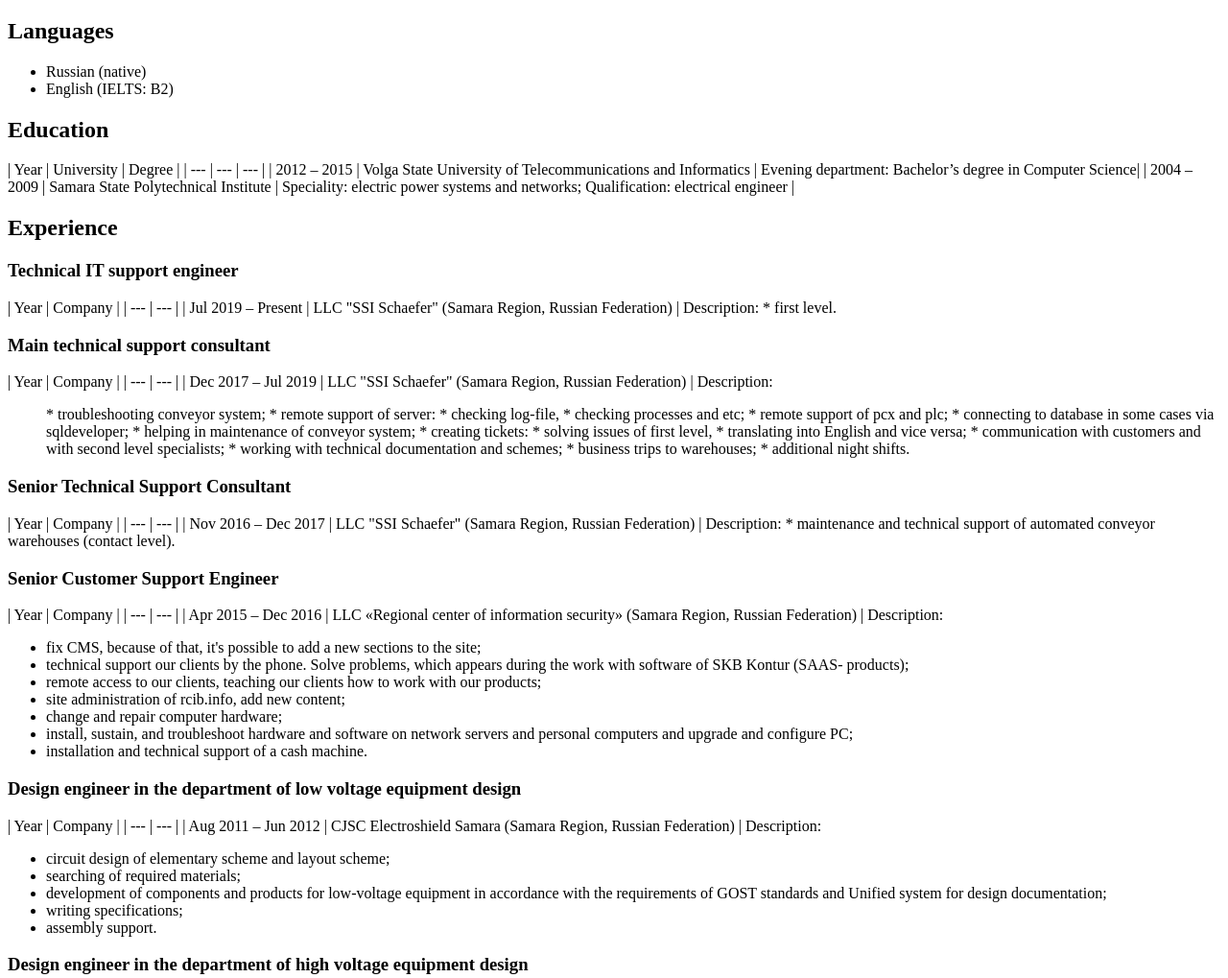
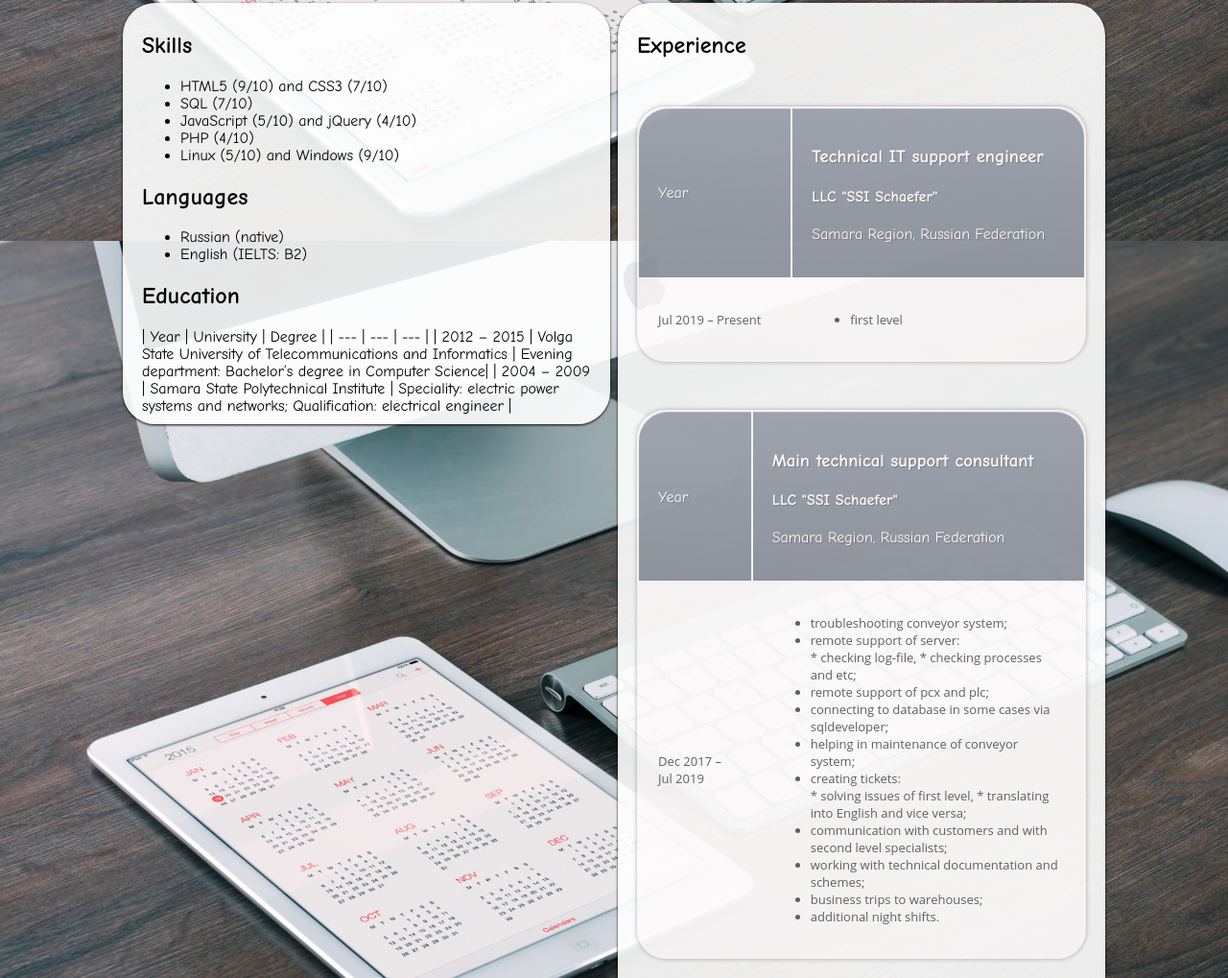
Before and after one commit to satfaat/rsschool-cv, a plain HTML site: page index.html in a window 1280 px wide. Shown: the part 599-1618 px from the top of the page at 96% size. Drawn offline with Linux system fonts and the light colour scheme.

Commit message:
add basic css style and fix table with html tags

```diff
--- a/css/main.css
+++ b/css/main.css
@@ -0,0 +1,107 @@
+*, *::before, *::after {
+    box-sizing:border-box;
+    -moz-box-sizing: border-box;
+    -webkit-box-sizing: border-box;
+}
+
+
+html { font-family: "Comic Sans MS", "Century Gothic", sans-serif;
+
+}
+
+body {
+    max-width: 1024px;
+    margin: 0 auto;
+    background: rgba(235, 230, 230, 0.7) url("../img/background/work_3.jpg") no-repeat fixed center;
+    background-size: cover;
+
+}
+.card {
+    margin: 8px 0;
+    padding: 10px 20px;
+    border-radius: 34px;
+    box-shadow: 0 1px 3px rgba(14, 9, 9, 0.5), 0 1px 2px rgba(0, 0, 0, 0.7);
+}
+
+.color_bg_white_glass {
+    background-color: rgba(255, 255, 255, 0.9);
+}
+.grid {
+    display: grid;
+    grid-template-columns: repeat(auto-fit, minmax(240px, 1fr));
+    grid-gap: 1rem;
+}
+.grid_card {
+    display: grid;
+    grid-template-columns: repeat(auto-fit, minmax(260px, 1fr));
+    grid-gap: .5rem;
+    align-items: flex-start;
+}
+
+/*Table*/
+table {
+    width: 100%;
+    border-collapse: separate;
+    background: rgba(252, 248, 248, 0.5);
+    border-radius: 30px;
+    margin:50px auto;
+    box-shadow: 0px 0px 5px rgba(0,0,0,0.3);
+}
+/*thead { border-radius: 30px; }*/
+
+thead th {
+    /*font-family: 'Patua One', cursive;*/
+    font-size:16px;
+    font-weight:400;
+    color:#fff;
+    text-shadow:1px 1px 0px rgba(0,0,0,0.5);
+    text-align:left;
+    padding:20px;
+    background-image: linear-gradient(#646f7f, #4a5564);
+    border-top:1px solid #858d99;
+    opacity: 0.6;
+
+    &:last-child {
+      @include border-top-right-radius(5px);
+    }
+  }
+
+th:first-child {border-top-left-radius: 30px;}
+th:last-child {border-top-right-radius: 30px;}
+tbody tr td {
+    font-family: 'Open Sans', sans-serif;
+    font-weight:400;
+    color:#5f6062;
+    font-size:13px;
+    padding:20px 20px 20px 20px;
+    border-bottom:1px solid #e0e0e0;
+}
+
+/* Zebra striping */
+tbody tr:nth-child(2n) {
+    background:#f0f3f5;
+}
+
+  tbody tr:last-child td {
+    border-bottom:none;
+    &:first-child {
+      @include border-bottom-left-radius(5px);
+    }
+    &:last-child {
+      @include border-bottom-right-radius(5px);
+    }
+  }
+
+  tbody:hover > tr td {
+    opacity: 0.5;
+
+    /* uncomment for blur effect */
+    /* color:transparent;
+    @include text-shadow(0px 0px 2px rgba(0,0,0,0.8));*/
+  }
+
+  tbody:hover > tr:hover td {
+    @include text-shadow(none);
+    color:#2d2d2d;
+    @include opacity(1.0);
+  }
--- a/index.html
+++ b/index.html
@@ -6,18 +6,13 @@
         <link rel='stylesheet' href='css/main.css'/>
     </head><body>
 
-    <header>
-        <h1>Sattarov Faat</h1>
+    <header class="card color_bg_white_glass grid">
+        <section>
+            <h1>Faat Sattarov</h1>
             <hr>
             <h5>Junior web developer</h5>
-    </header>
-
-    <ul>
-        <li>Country: Russia, Samara</li>
-        <li>Date of birth: 11.08.1986</li>
-    </ul>
-
-
+        </section>
+        <section>
             <h2> About me </h2>
             <p>
                 I don’t have much experience. There was branch that programming controllers in the department where I worked as design engineer.
@@ -35,6 +30,16 @@
                 And then to learn Python as it also used for web development for example django.
                 Because try to learn many languages it makes no sense.
             </p>
+        </section>
+    </header>
+
+    <ul>
+        <li>Country: Russia, Samara</li>
+        <li>Date of birth: 11.08.1986</li>
+    </ul>
+
+
+
 
     | Contacts| |
     | --- | --- |
@@ -51,14 +56,15 @@
     | [website](http://nontest.000webhostapp.com/) |
     | [rs.school](https://app.rs.school/login) |
 
-    <aside class="aside_l">
+    <div class="grid_card">
+        <aside class="aside_l card color_bg_white_glass">
             <h2> Skills </h2>
 
             <ul>
                 <li> HTML5 (9/10) and CSS3 (7/10) </li>
                 <li> SQL (7/10) </li>
                 <li> JavaScript (5/10) and jQuery (4/10) </li>
-            <li> PHP (4/10)</li>
+                <li> PHP (4/10) </li>
                 <li> Linux (5/10) and Windows (9/10) </li>
             </ul>
 
@@ -78,65 +84,139 @@
 
         </aside>
 
-    <main>
+        <main class="card color_bg_white_glass">
             <h2> Experience </h2>
 
+    <table>
+        <thead>
+             <tr>
+                <th>Year</th>
+                <th>
                     <h3> Technical IT support engineer </h3>
-        | Year | Company |
-        | --- | --- |
-        | Jul 2019 – Present | LLC "SSI Schaefer" (Samara Region, Russian Federation) |
-        Description:
-        * first level.
+                    <h4>LLC "SSI Schaefer"</h4>
+                    <p>Samara Region, Russian Federation</p>
+                </th>
+            </tr>
+        </thead>
+        <tbody>
+            <tr>
+                <td>Jul 2019 – Present</td>
+                <td>
+                    <ul>
+                        <li>first level</li>
+                    </ul>
+                </td>
+            </tr>
+        </tbody>
+    </table>
 
+    <table>
+        <thead>
+            <tr>
+                <th>Year</th>
+                <th>
                     <h3> Main technical support consultant </h3>
-        | Year | Company |
-        | --- | --- |
-        | Dec 2017 – Jul 2019 | LLC "SSI Schaefer" (Samara Region, Russian Federation) |
-        Description:
+                    <h4>LLC "SSI Schaefer"</h4>
+                    <p>Samara Region, Russian Federation</p>
+                </th>
+            </tr>
+        </thead>
+        <tbody>
+            <tr>
+                <td> Dec 2017 – Jul 2019 </td>
+                <td>
                     <ul>
-            * troubleshooting conveyor system;
-            * remote support of server:
+                        <li> troubleshooting conveyor system;</li>
+                        <li> remote support of server:</li>
                                 * checking log-file,
                                 * checking processes and etc;
-            * remote support of pcx and plc;
-            * connecting to database in some cases via sqldeveloper;
-            * helping in maintenance of conveyor system;
-            * creating tickets:
+                        <li> remote support of pcx and plc;</li>
+                        <li> connecting to database in some cases via sqldeveloper;</li>
+                        <li> helping in maintenance of conveyor system; </li>
+                        <li> creating tickets: </li>
                                 * solving issues of first level,
                                 * translating into English and vice versa;
-            * communication with customers and with second level specialists;
-            * working with technical documentation and schemes;
-            * business trips to warehouses;
-            * additional night shifts.
+                        <li> communication with customers and with second level specialists; </li>
+                        <li> working with technical documentation and schemes; </li>
+                        <li> business trips to warehouses; </li>
+                        <li> additional night shifts. </li>
                     </ul>
+                </td>
+            </tr>
+        </tbody>
+    </table>
 
+    <table>
+        <thead>
+            <tr>
+                <th>Year</th>
+                <th>
                     <h3> Senior Technical Support Consultant </h3>
-        | Year | Company |
-        | --- | --- |
-        | Nov 2016 – Dec 2017 | LLC "SSI Schaefer" (Samara Region, Russian Federation) |
-        Description:
-        * maintenance and technical support of automated conveyor warehouses (contact level).
+                    <h4>LLC "SSI Schaefer"</h4>
+                    <p>Samara Region, Russian Federation</p>
+                </th>
+            </tr>
+        </thead>
+        <tbody>
+            <tr>
+                <td>Nov 2016 – Dec 2017</td>
+                <td>
+                    <ul>
+                        <li>maintenance and technical support of automated conveyor warehouses (contact level).</li>
+                    </ul>
+                </td>
+            </tr>
+        </tbody>
+    </table>
 
+
+
+    <table>
+        <thead>
+            <tr>
+                <th>Year</th>
+                <th>
                     <h3> Senior Customer Support Engineer </h3>
-        | Year | Company |
-        | --- | --- |
-        | Apr 2015 – Dec 2016 | LLC «Regional center of information security» (Samara Region, Russian Federation) |
-        Description:
+                    <h4>LLC «Regional center of information security»</h4>
+                    <p>Samara Region, Russian Federation</p>
+                </th>
+            </tr>
+        </thead>
+        <tbody>
+            <tr>
+                <td>Apr 2015 – Dec 2016</td>
+                <td>
                     <ul>
-            <li> fix CMS, because of that, it's possible to add a new sections to the site;
-            <li> technical support our clients by the phone. Solve problems, which appears during the work with software of SKB Kontur (SAAS- products);
-            <li> remote access to our clients, teaching our clients how to work with our products;
-            <li> site administration of rcib.info, add new content;
-            <li> change and repair computer hardware;
-            <li> install, sustain, and troubleshoot hardware and software on network servers and personal computers and upgrade and configure PC;
-            <li> installation and technical support of a cash machine.
+                        <li> fix CMS, because of that, it's possible to add a new sections to the site;</li>
+                        <li> technical support our clients by the phone. Solve problems,
+                                    which appears during the work with software of SKB Kontur (SAAS- products);</li>
+                        <li> remote access to our clients, teaching our clients how to work with our products;</li>
+                        <li> site administration of rcib.info, add new content;</li>
+                        <li> change and repair computer hardware;</li>
+                        <li> install, sustain, and troubleshoot hardware and software on network servers
+                                    and personal computers and upgrade and configure PC;</li>
+                        <li> installation and technical support of a cash machine.</li>
                     </ul>
+                </td>
+            </tr>
+        </tbody>
+    </table>
 
+    <table>
+        <thead>
+            <tr>
+                <th>Year</th>
+                <th>
                     <h3> Design engineer in the department of low voltage equipment design </h3>
-        | Year | Company |
-        | --- | --- |
-        | Aug 2011 – Jun 2012 | CJSC Electroshield Samara (Samara Region, Russian Federation) |
-        Description:
+                    <h4>CJSC Electroshield Samara</h4>
+                    <p>Samara Region, Russian Federation</p>
+                </th>
+            </tr>
+        </thead>
+        <tbody>
+            <tr>
+                <td>Aug 2011 – Jun 2012</td>
+                <td>
                     <ul>
                         <li> circuit design of elementary scheme and layout scheme;</li>
                         <li> searching of required materials;</li>
@@ -145,12 +225,26 @@
                         <li> writing specifications;</li>
                         <li> assembly support.</li>
                     </ul>
+                </td>
+            </tr>
+        </tbody>
+    </table>
 
+    <table>
+        <thead>
+            <tr>
+                <th>Year</th>
+                <th>
                     <h3> Design engineer in the department of high voltage equipment design </h3>
-        | Nov 2010 – Aug 2011 | Company |
-        | --- | --- |
-        | Jul 2019 – Present | CJSC Electroshield Samara (Samara Region, Russian Federation) |
-        Description:
+                    <h4>CJSC Electroshield Samara</h4>
+                    <p>Samara Region, Russian Federation</p>
+                </th>
+            </tr>
+        </thead>
+        <tbody>
+            <tr>
+                <td>Nov 2010 – Aug 2011</td>
+                <td>
                     <ul>
                         <li> constructed trolley for vacuum switch;</li>
                         <li> constructed Mount Lock for the door of the electricity substation;</li>
@@ -160,6 +254,10 @@
                         <li> writing specifications;</li>
                         <li> assembly support.</li>
                     </ul>
+                </td>
+            </tr>
+        </tbody>
+    </table>
 
             <h3> Engineer </h3>
             | Year | Company |
@@ -168,16 +266,60 @@
             Description:
             * faulty estimates;
             * reconstruction of electric system.
-
+            <table>
+                    <thead>
+                        <tr>
+                            <th>Year</th>
+                            <th>
+                                <h3> Technical IT support engineer </h3>
+                                <h4>LLC "SSI Schaefer"</h4>
+                                <p>Samara Region, Russian Federation</p>
+                            </th>
+                        </tr>
+                    </thead>
+                    <tbody>
+                        <tr>
+                            <td>Jul 2019 – Present</td>
+                            <td>
+                                <ul>
+                                    <li>first level</li>
+                                </ul>
+                            </td>
+                        </tr>
+                    </tbody>
+                </table>
             <h3> Apprentice Construction Electrician </h3>
             | Year | Company |
             | --- | --- |
             | Jul 2005 – Aug 2005 | OJSC "Electroshield" (Samara Region, Russian Federation) |
             Description:
             * installation of low voltage equipment.
+            <table>
+                    <thead>
+                        <tr>
+                            <th>Year</th>
+                            <th>
+                                <h3> Technical IT support engineer </h3>
+                                <h4>LLC "SSI Schaefer"</h4>
+                                <p>Samara Region, Russian Federation</p>
+                            </th>
+                        </tr>
+                    </thead>
+                    <tbody>
+                        <tr>
+                            <td>Jul 2019 – Present</td>
+                            <td>
+                                <ul>
+                                    <li>first level</li>
+                                </ul>
+                            </td>
+                        </tr>
+                    </tbody>
+                </table>
         </main>
+    </div>
 
-    <footer>
+    <footer class="card color_bg_white_glass">
         <h2> Support </h2>
         <p>Tools and manuals that I use to build <em>HTML & CSS</em>:</p>
         <ul>
```
Also changed, not shown: img/background/Cge6Jl.jpg (added), img/background/City-4-1665x705.png (added), img/background/sky_2.jpg (added), img/background/sky_3.jpg (added), img/background/sky_4.jpg (added), img/background/sky_5.jpg (added), img/background/web_1.png (added), img/background/web_2.jpg (added), img/background/work_1.jpg (added), img/background/work_2.jpg (added), img/background/work_3.jpg (added), img/background/work_4.png (added). Lines whose indentation alone changed are shown as unchanged.
